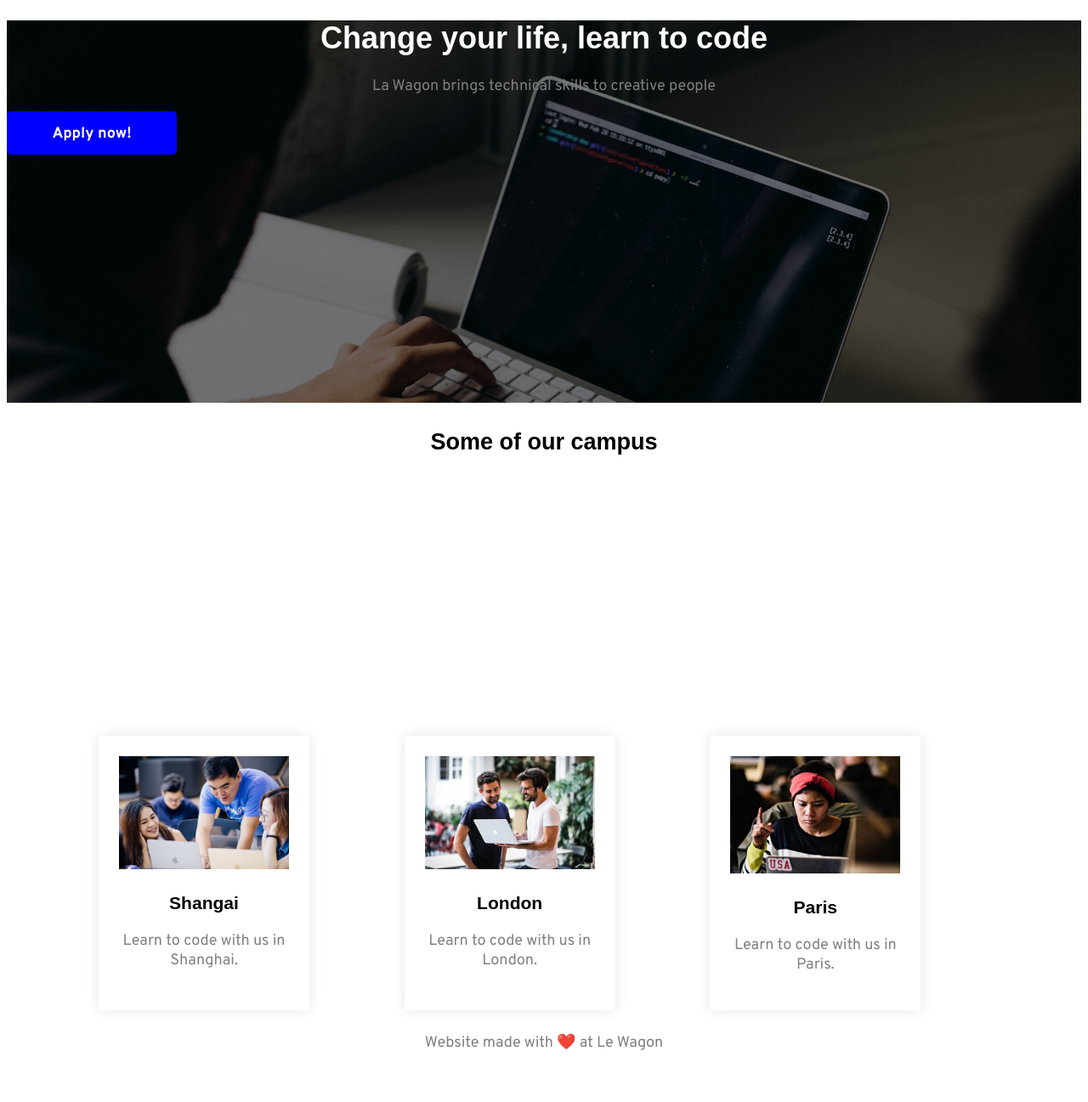
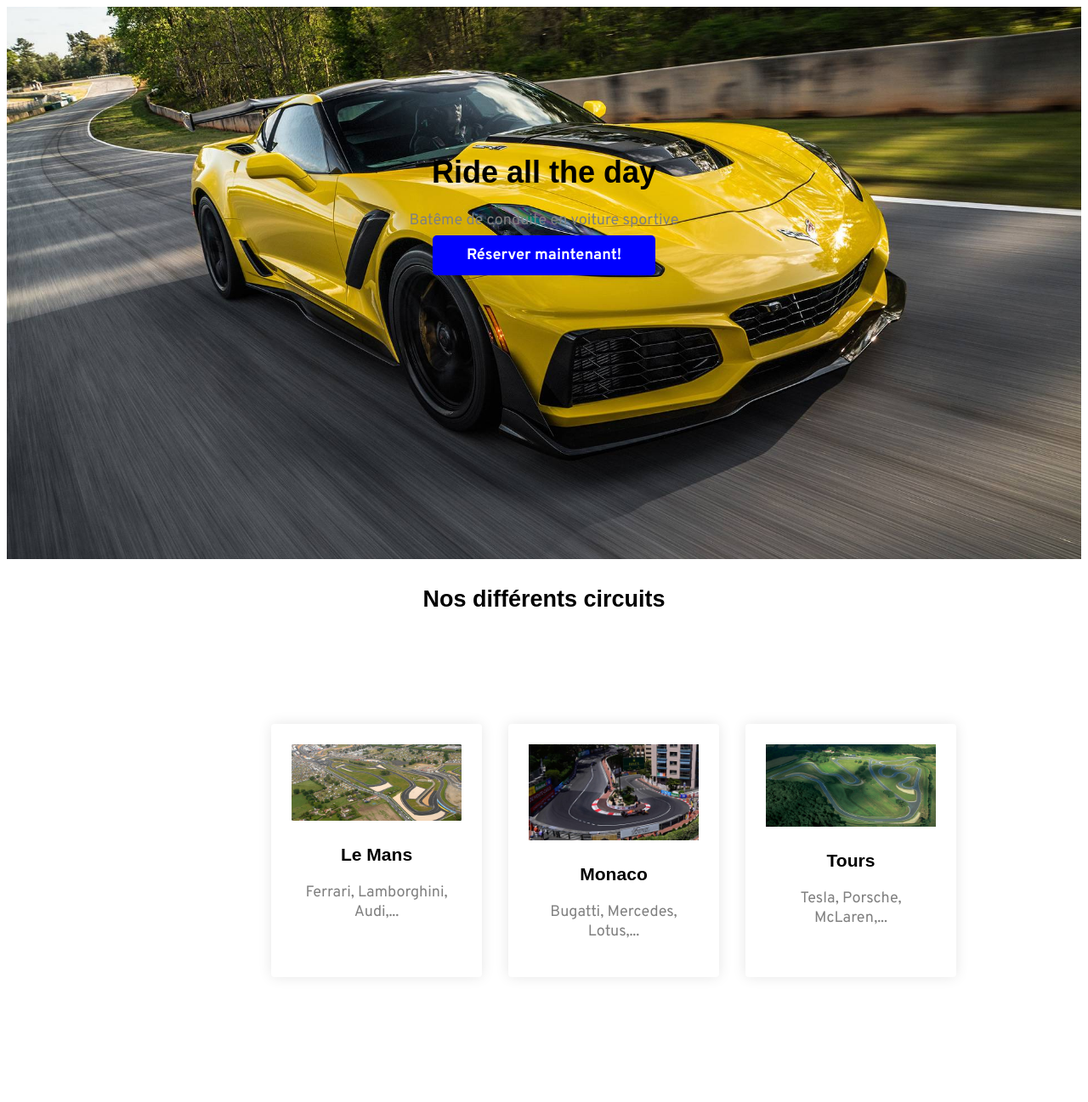
Before and after one commit to Emilien-Leclerc/landing, a plain HTML site: page index.html in a window 1280 px wide. Shown: the top 1297 px of the page at 85% size. Before the commit the page ends 1239 px from the top, so only its background shows below. Drawn offline with Linux system fonts and the light colour scheme; a web font is replaced by a local one.

Commit message:
Add files via upload

```diff
--- a/index.html
+++ b/index.html
@@ -9,46 +9,38 @@
 
   <link rel="stylesheet" href="style.css">
 </head>
+
 <body>
-
   <!-- Banner section -->
 <div class="banner">
-
-  <div>
-    <h1> Change your life, learn to code</h1>
-  </div>
-  <div>
-    <p>La Wagon brings technical skills to creative people</p>
-  </div>
-  <div class="btn-blue">
-    <a href="https://www.lewagon.com/">Apply now!</a>
-  </div>
-
-<div>
-  <h2> Some of our campus</h2>
+    <h1> Ride all the day </h1>
+    <p>Batême de conduite en voiture sportive</p>
+    <a href="https://www.lewagon.com/" class="btn-blue">Réserver maintenant!</a>
+</div>
+  <h2> Nos différents circuits</h2>
 
   <!-- Cards section -->
-  <div class="cards">
+<div class="cards">
   <div class='card-white'>
-    <img src="images/shanghai.jpg"alt="Shanghai"width="200" class="image-card">
-      <h3>Shangai</h3>
-        <P>Learn to code with us in Shanghai.</P>
+    <img src="images/circuitM.jpg"alt="Shanghai"width="200" class="image-card">
+      <h3>Le Mans</h3>
+        <P>Ferrari, Lamborghini, Audi,...</P>
   </div>
   <div class='card-white'>
-    <img src="images/london.jpg"alt="london"width="200" class="image-card">
-      <h3>London</h3>
-        <P>Learn to code with us in London.</P>
+    <img src="images/circuitMo.jpg"alt="london"width="200" class="image-card">
+      <h3>Monaco</h3>
+        <P>Bugatti, Mercedes, Lotus,...</P>
   </div>
   <div class='card-white'>
-    <img src="images/paris.jpg"alt="paris"width="200" class="image-card">
-      <h3>Paris</h3>
-        <P>Learn to code with us in Paris.</P>
-  </div>
+    <img src="images/CircuitT.jpg"alt="paris"width="200" class="image-card">
+      <h3>Tours</h3>
+        <P>Tesla, Porsche, McLaren,...</P>
   </div>
 </div>
+
   <!-- Footer section -->
-<div>
-<p>Website made with ❤️ at Le Wagon</p>
+<div class="footer">
+  <p>Website made with ❤️ at Le Wagon</p>
 </div>
 </body>
 </html>
--- a/style.css
+++ b/style.css
@@ -5,7 +5,7 @@ body {
   font-size: 18px;
 }
 p{
-	color:  grey;
+	color: grey;
 }
 
 a {
@@ -16,32 +16,34 @@ a {
 }
 h1{
   font-family: Chivo, sans-serif;
-  color: white;
+  color: black;
 }
 
 h2{
 	font-family: Chivo, sans-serif;
 	color:  black;
-	padding: 300px;
+	padding: 10px 0px 0px 0px;
+	text-align: center;
 }
 
 h3{font-family: Chivo, sans-serif;
   color: black;
 }
 
+.banner{
+	height: 350px;
+	background-image:  url("images/corvette7.jpeg");
+	background-size: cover;
+	background-position: center;
+	padding: 150px;
+	text-align: center;
+}
+
 .btn-blue{
 	width: 200px;
-	Height: 36px;
 	background-color: blue;
-	padding: 15px 0px 0px 0px;
+	padding: 12px 40px;
 	border-radius: 5px;
-}
-
-.banner{
-	height: 450px;
-	background-image:  url("images/background.jpg");
-	background-size: cover;
-	text-align: center;
 }
 
 .card-white {
@@ -50,7 +52,7 @@ h3{font-family: Chivo, sans-serif;
   border-radius: 4px;
   width: 200px;
   text-align: center;
-  padding: 24px;
+  padding: 24px ;
   margin: 8px;
 }
 
@@ -58,8 +60,14 @@ h3{font-family: Chivo, sans-serif;
 	width: 200px;
 }
 
+.footer {
+  background: white;
+  text-align: center;
+  padding: 24px 0;
+}
+
 .cards{
-	padding: 0px 100px;
+	padding: 100px 303px;
 	margin: 0auto;
 	display:  grid;
 	grid-template-columns: 1fr 1fr 1fr;
```
Also changed, not shown: images/CircuitM.jpg (added), images/CircuitT.jpg (added), images/circuitMo.jpg (added), images/corvette7.jpeg (added).
